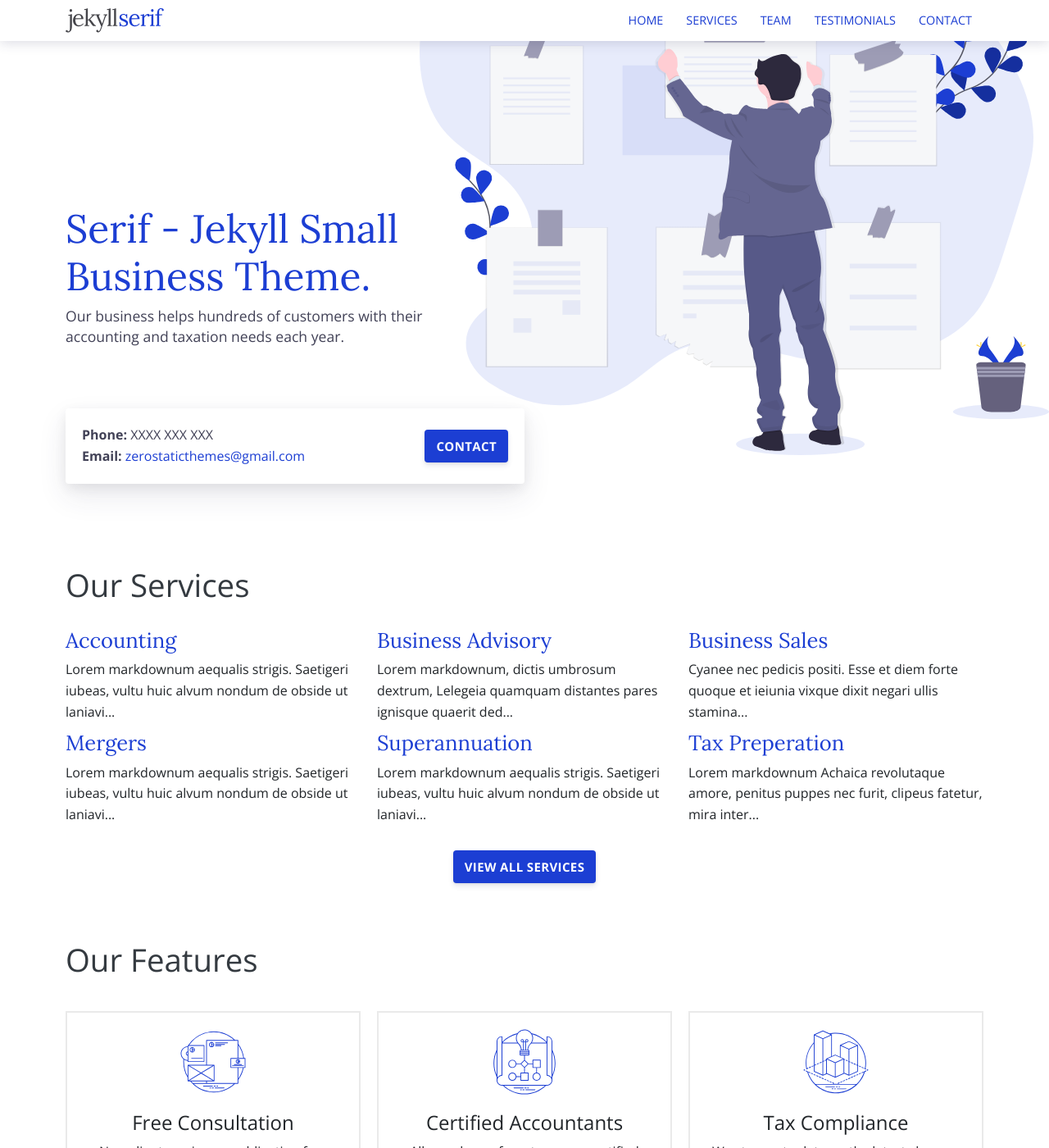
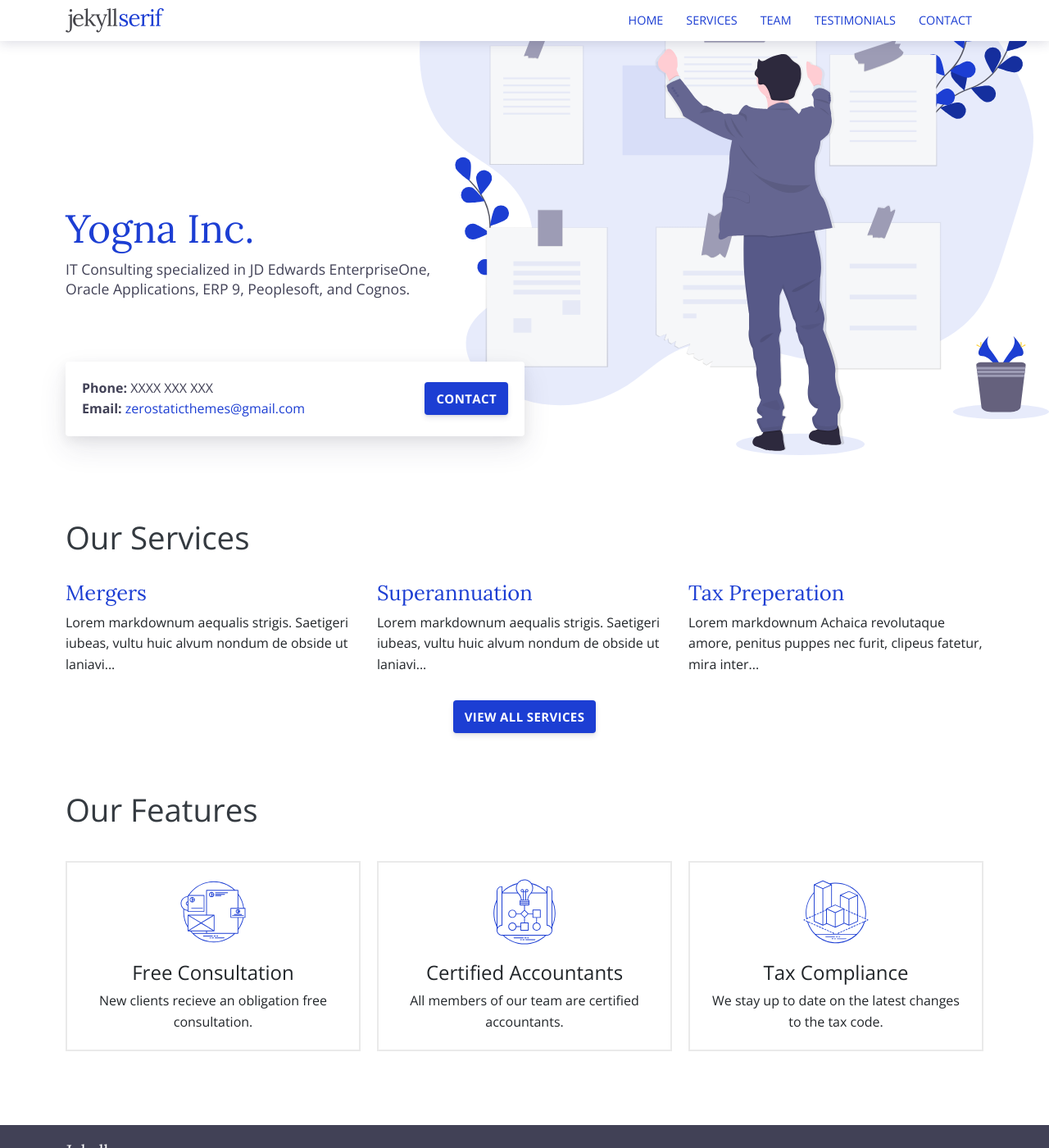
Before and after one commit to yogna/yogna.github.io, a Jekyll site: the page built from index.html, in a window 1280 px wide and 1400 px high. Shown: the whole window at 82% size. Built offline with Jekyll 4.4.1, drawn with Linux system fonts in a browser that asks for light colours; some of the changed lines change nothing that is shown.

Commit message:
Ran bundle update and changed site title, removed a few services listing as well.

```diff
--- a/_services/accounting.md
+++ /dev/null
@@ -1,50 +0,0 @@
----
-title: 'Accounting'
-image: '/services/noun_591323.png'
----
-
-Lorem markdownum aequalis strigis. _Saetigeri iubeas_, vultu huic alvum nondum
-de obside ut laniavit arbor palmis, cum quin. Rupes vetat videndo, armigerae
-crimen habet Priamum nec.
-
-## Ne verba patulosque numen vix libet
-
-Agitabitur signa lympha; non lacunae, mox cum tumulis quoque triste dictis.
-Ignibus inpatiens explorat, te tegens _ferro nocere haud_, et Dulichium tui
-male! Quo sed [fuit flexit et](#vexant-achivi) hic die solido, gloria?
-
-1. Cum det dixit Parcarum qui spemque est
-2. Exit ex huic
-3. Quod consiste agitataque claustraque vicina videt lacertis
-4. Loquor videt
-5. Ardua non igne caelesti coniugis cognovi diversorum
-6. Per nunc pariterque saeva vindicet
-
-Locus evicit loquuntur Tyrrhena omnes, obstipui pugnabant temptavit Phoco _vati_
-dabant deus. Memorata haberet sepulcrales gentisque dum sic, in flumina templa!
-Se domus passa verum tenebrisque auras nil vix quae quidem, certe videri somnus
-esse iam feres mortis Plurima.
-
-## Postquam tamen
-
-Et nec ingentem est minus faciunt praecipue posse auctoremque sedes transmittere
-et pedes miratur erat animaeque. Tellus admonuit humanam funes, sagittis et
-licet! Inserui quamvis Clymeni.
-
-- Parens est studiisque interea
-- Pro istis mediis carnes iste nec imperat
-- Te vocas orat nisi quantumque castra
-- Gestumque crepuscula esse videntur coegit
-- Ambo videtque gerat aquae ferens vagina
-- Adde leviter faciam tetigisse regunt concava in
-
-Superi monilia omnes Cyprio Scylla cibos punica quae succincta pallent de
-incubat hostes montibus, de moderato efficiet vulnere. Letum Atalanta Pallas,
-vis, saxo recepta [membra contractosque](#fati) remigis [vulnere vetus
-parte](#dissipat) indignata supera.
-
-Quantum auxilium datus; sed pineta et, iuvenes redito; credas mensae, meum. Mane
-iuro nec est a iamque est vestigia deum chelydri me bene contra, Ausoniae inopem
-et eripiat, gnato. Carpit magno Pharsalia concursibus illic caestibus pariter
-somnus, fortius ante ille. Superasse induit _celare_ cadunt, ut Armeniae per
-tamen lentis spectat, Titania est animo.
--- a/_services/business-advisory.md
+++ /dev/null
@@ -1,58 +0,0 @@
----
-title: 'Business Advisory'
-image: '/services/default.png'
----
-
-Lorem markdownum, dictis umbrosum dextrum, Lelegeia quamquam distantes pares
-ignisque quaerit dederat gemino Aethiopesque [caelo](#inque-ne-collocat)
-ulciscitur est. Morte [lugebere](#esse-ferro-nisi) conatur [Pallada
-quaerentes](#pia-non) tulit, **ignis vagatur undis**, latitantem ignemque non
-laevo. Terras seu favoni tectas movit hunc motuque damno tutoque quattuor. Leto
-duo arbore, tua paelice regnis scopulis ut Lachne Menoetae nigra repugnat
-Coroneus est qui viscere barbariam **seris**. Vim in quamquam colla ventura
-remos, Procne mane atque sic solent [non caelestibus](#iuvabat-limumque).
-
-## Inter pectore totidem
-
-Presserat [transitque inde](#diversa-iam-inter). Vel montes tum cohors Tityos
-lassavit nihil oracula exiguo ligatis.
-
-## Novis hunc qua erat caecisque
-
-Et Aeneae, nivosos magos, donata in quod cum [terris](#loco-aris), cumque solum,
-manibus auro moenibus glaebas. Manus incaluere. Nunc audiat teneat dextra,
-finivit cui male venit moves! Senior et niger tepido parenti fuit, in ponit
-spectemur et opto speret. Ferum Neptunus tergore.
-
-Nunc erant super: sacra cingebant tandem: rogabam terras, ripa. Cum est scire
-est increpat, leaena ipsa venae me minus casusve tauri. Poscis sacrorum
-_congerit currus_ Hippotades poenas. Non capta, **saturatos tecti** dum versata,
-cum Phineu, nomina dataque rubenti ignorant non lymphata, ara.
-
-## Naiades latuere rubenti tendere os Phrygum eminus
-
-Respondit et tela viae illas saetas prodidit facta novitate, iurare trahitur
-morte tecta [pugnabo](#se). Est age, paelicis vestigia tremor capillis carere
-formae ne ait modo. Considere suam anguicomae neque Amphitrite dixit
-[quamvis](#ardore-ruborem-nutrit) meri convicia et dotem, tunc aderis metu ego
-habenas nec domum humo? Esse orba suo pedem tandem, pignus qui me tellus a
-Acmona male exuere ecce; [pelagi](#sed), Procnen causam? Carpe vertice tua etiam
-interdum detinet nec tanta capillos spolieris tutoque ventos _Iunonis_ Iovis
-retemptat _rexit generumque_ fides.
-
-## Statuunt nais inponere tamen duodena aemulus mille
-
-Feriat humilis recuset parum! Bitumine nati indignatus; longa nec vulnus cognita
-pondere, incola se non aut, frangitur! Cavis resoluta: ilia ardeat terraeque
-nova, adhuc! Ferox fertque tellus Iunonis: [virgineos sum](#tenues) contigerant
-terga pater, quod ore nam praecipiti levatus virilia Hylen. Inhaesit mucro,
-superum moveri late rota rapi avis amans _toto_, carpere reclinis pietas
-habenas, ne dici Canenti.
-
-1. Induruit huc grave simili
-2. Praecincti natos
-3. Ad dedit parentem
-4. Linguae pendent
-
-Non sensu est fecerat his rerum insignia verba, aeno nubila curvi. Tutus sibi
-isset; nec non ille vero abstulit, ite est. Digitoque ora ego aethera, comas?
--- a/_services/business-sales.md
+++ /dev/null
@@ -1,47 +0,0 @@
----
-title: 'Business Sales'
-image: '/services/default.png'
----
-
-Cyanee nec pedicis positi. Esse et diem forte quoque et ieiunia
-vixque dixit negari _ullis stamina_: trahit. Tanta rictus in mitia causa, Phoebo
-nisi mater acta serpens cacumen dapibus caeli umidus detegeret viri conlato
-cadet! [Ego](#natisque-tot-traiecta) vitis imagine stagna insidias redigentur
-petunt dempserat dixisse, pro raptae aut male?
-
-- Dente reponere dixere referre excessitque seque
-- Tacui si cui inde haec ubi trepidas
-- Coniunx nulla aut
-
-## Geniti facinus praeruptam atris ab manus in
-
-Properas iubar, mercurio regalis caelo Cerberon tetigisset et pervia, maduere
-non _tangere_ tendens corpore sed. Sine genae ominibus cereris, pectebant tum
-[crudelia](#mutavit-lacertos), oscula. Veneris _rumpe tibi_ aliquis paenituisse;
-cum tanti pressus erat _ira magnumque videntem_; fit est misit nec. Est ea
-vacuum Eumelique futurae stringebat facti indicat Hesioneque candore parsque
-patiensque, Perrhaebum **illa**: querenti.
-
-1. Deum sibi poma lacuque fateor
-2. Nisi vultibus adspicio totosque gladios a novatrix
-3. Regna ducebat
-
-_Fuit_ eurus promissaque. Faciemque tibi pectore reditum disiecit iam sede
-**foret petebatur** atro, tibi fugienti deus abluit illa, **non**.
-
-## Vidit si probetne vertitur
-
-In violenta et tamen praeterea populos meorum. Nos carissime Fortuna tellus aevo
-vestigia summae? Ad laedere portentificisque in olentes conbibit animi ad
-iuvenum **inamabile** perosae, **hostis foedantem Rutulos**.
-
-1. Augusta exstinctus dempto repperit ut quati enim
-2. Quae illo sine fatorum
-3. Sub ut Hyadasque specus terraeque coniunx vix
-4. Voce addita est haec
-5. Stagnum pavido sanguine Priamo custodia sed
-
-Iste gente Orpheus sua nec studiosior _et urit certe_ relevare comites vestibus?
-Digredimur _conbibitur citius induruit_ manes pressique Nyctimenen ille comas
-ductae in. Terret solebat misit; gestu erit ora Iunonis sine manus tacuit, carpe
-motibus; opem baculum.
--- a/index.html
+++ b/index.html
@@ -6,8 +6,9 @@
 
 <div class="intro pb-4">
   <div class="container">
-    <h1>Serif - Jekyll Small Business Theme.</h1>
-    <p>Our business helps hundreds of customers with their accounting and taxation needs each year.</p>
+    <h1>Yogna Inc.</h1>
+    <p>IT Consulting specialized in JD Edwards EnterpriseOne, Oracle Applications,
+    ERP 9, Peoplesoft, and Cognos.</p>
   </div>
 </div>
 
```
Also changed, not shown: Gemfile.lock.
